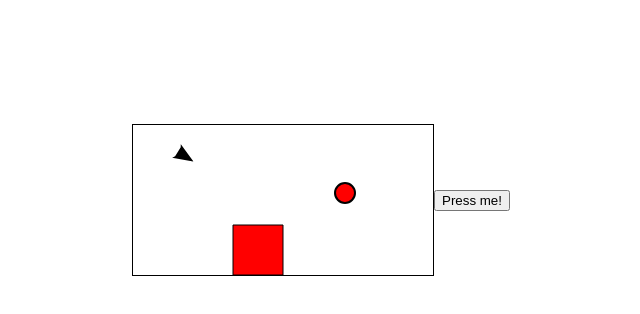
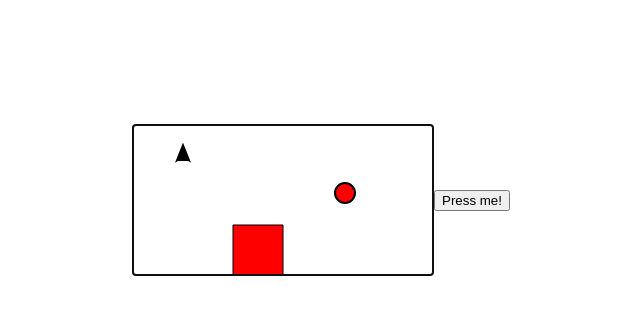
Before and after one commit to jamie-manson/random-canvas, a React (Create React App) app: page / in a window 1280 px wide. Shown: the top 314 px of the page, without its empty margins (319-959 px from the left). Built offline with nearby package versions, Linux system fonts and the light colour scheme.

Commit message:
rotating triangle respond to keyboard input

```diff
--- a/src/components/Canvas.jsx
+++ b/src/components/Canvas.jsx
@@ -25,6 +25,7 @@ const rotatingTriangle = {
     x: 50,
     y: 30,
     rotation: 0,
+    rotationVelocity: 0,
     rotationSpeed: 1,
 };
 
@@ -35,10 +36,11 @@ const Canvas = () => {
         const canvas = canvasRef.current;
         const context = canvas.getContext('2d');
         let animationFrameId;
-
+        canvasRef.current.focus();
         //Our draw came here
         const render = () => {
             context.clearRect(0, 0, canvas.width, canvas.height);
+
             drawBall(context, ballObj);
             drawTriangle(context, rotatingTriangle);
             drawSquare(context, squareObj);
@@ -57,7 +59,17 @@ const Canvas = () => {
         };
     }, []);
 
-    return <canvas ref={canvasRef} />;
+    const handleKeyDown = (event) => {
+        console.log(event);
+        if (event.code === 'ArrowRight') {
+            rotatingTriangle.rotationVelocity += rotatingTriangle.rotationSpeed;
+        }
+        if (event.code === 'ArrowLeft') {
+            rotatingTriangle.rotationVelocity -= rotatingTriangle.rotationSpeed;
+        }
+    };
+
+    return <canvas ref={canvasRef} tabIndex={0} onKeyDown={handleKeyDown} />;
 };
 
 export default Canvas;
--- a/src/components/RotatingTriangle.js
+++ b/src/components/RotatingTriangle.js
@@ -18,9 +18,12 @@ const draw = (ctx, triangleObj) => {
 };
 
 export function drawTriangle(ctx, triangleObj) {
-    draw(ctx, triangleObj);
-    triangleObj.rotation += triangleObj.rotationSpeed;
+    triangleObj.rotation += triangleObj.rotationVelocity;
     if (triangleObj.rotation >= 360) {
         triangleObj.rotation -= 360;
     }
+    if (triangleObj.rotation < 0) {
+        triangleObj.rotation += 360;
+    }
+    draw(ctx, triangleObj);
 }
```
